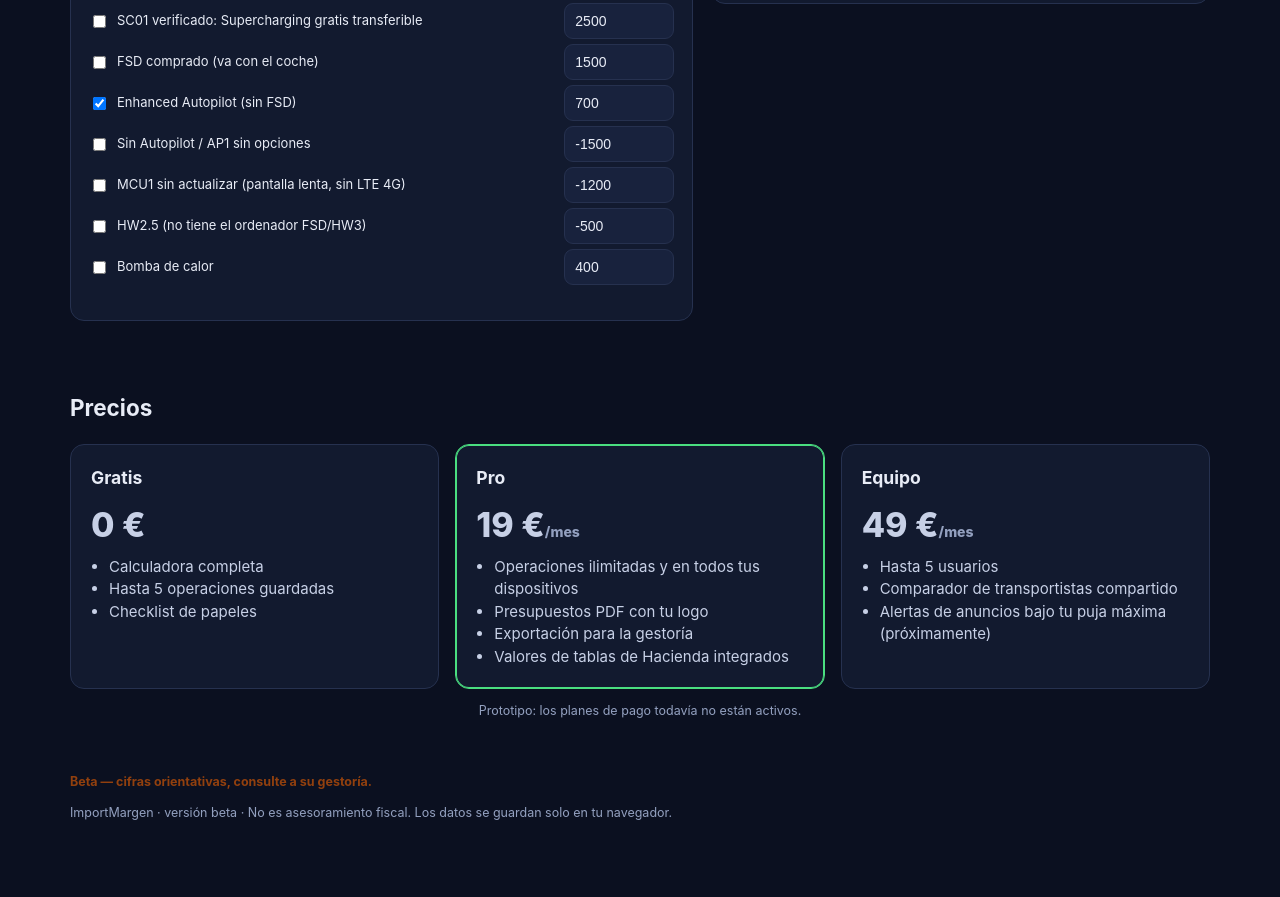
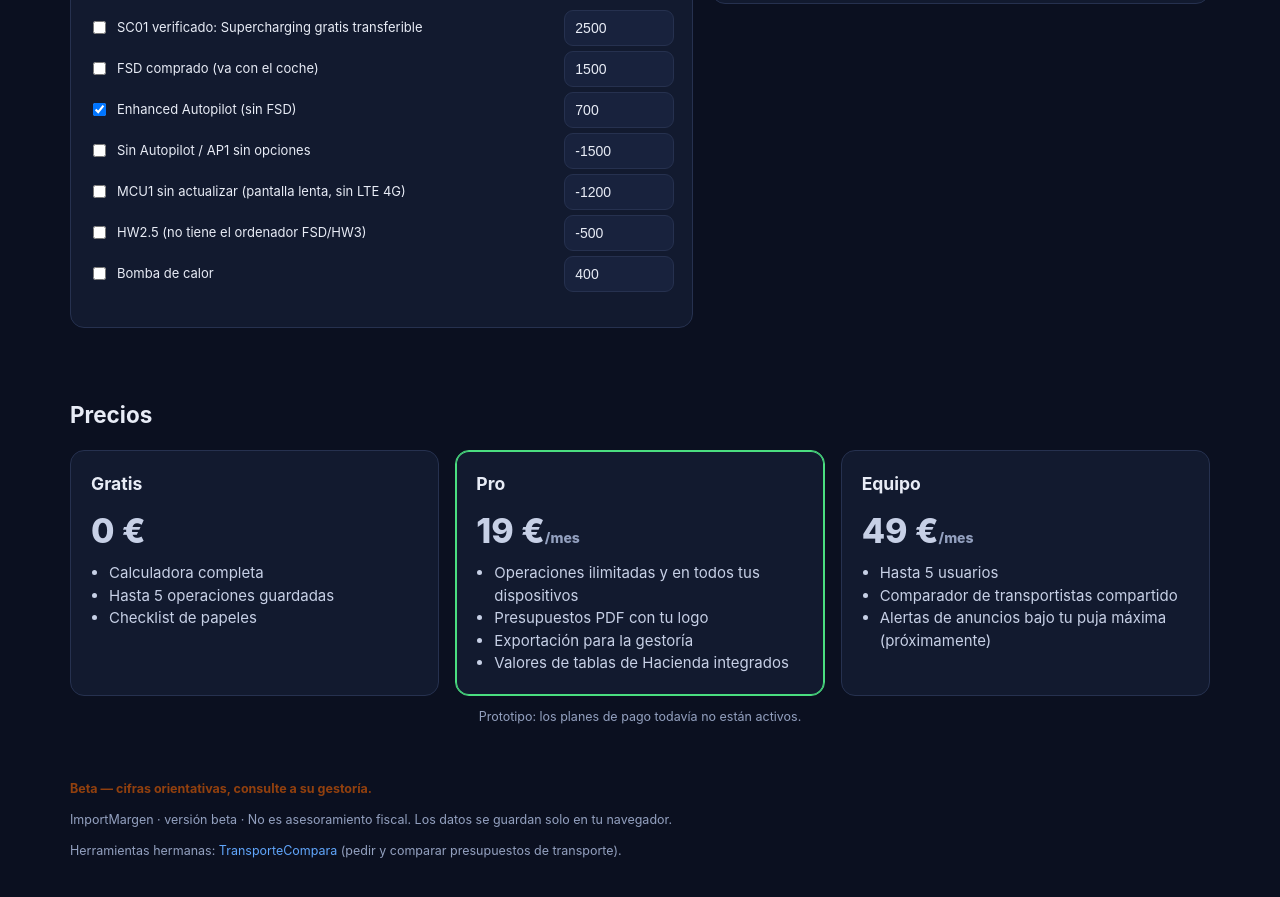
Before and after one commit to ivancet/importmargen, a plain HTML site: page index.html in a window 1280 px wide. Shown: the part 2537-3434 px from the top of the page. Drawn offline with Linux system fonts and the light colour scheme.

Commit message:
Link to TransporteCompara

```diff
--- a/index.html
+++ b/index.html
@@ -94,6 +94,7 @@
       <fieldset><legend>3 · Transporte · presupuestos</legend>
         <div id="quotes" class="quotes full"></div>
         <button type="button" class="btn ghost sm" id="addQuote">+ Añadir presupuesto</button>
+        <span class="small muted">¿Aún no tienes presupuestos? <a href="https://ivancet.github.io/transportecompara/" target="_blank" rel="noopener">Pídelos en ES/EN/NL con TransporteCompara ↗</a></span>
       </fieldset>
 
       <fieldset><legend>4 · Costes en España (sin IVA)</legend>
@@ -145,7 +146,7 @@
   <p class="muted small center">Prototipo: los planes de pago todavía no están activos.</p>
 </section>
 
-<footer class="wrap foot muted small"><p class="beta-note"><strong>Beta — cifras orientativas, consulte a su gestoría.</strong></p><p>ImportMargen · versión beta · No es asesoramiento fiscal. Los datos se guardan solo en tu navegador.</p></footer>
+<footer class="wrap foot muted small"><p class="beta-note"><strong>Beta — cifras orientativas, consulte a su gestoría.</strong></p><p>ImportMargen · versión beta · No es asesoramiento fiscal. Los datos se guardan solo en tu navegador.</p><p>Herramientas hermanas: <a href="https://ivancet.github.io/transportecompara/">TransporteCompara</a> (pedir y comparar presupuestos de transporte).</p></footer>
 
 <!-- printable client quote -->
 <div id="printArea" class="print-only"></div>
```
